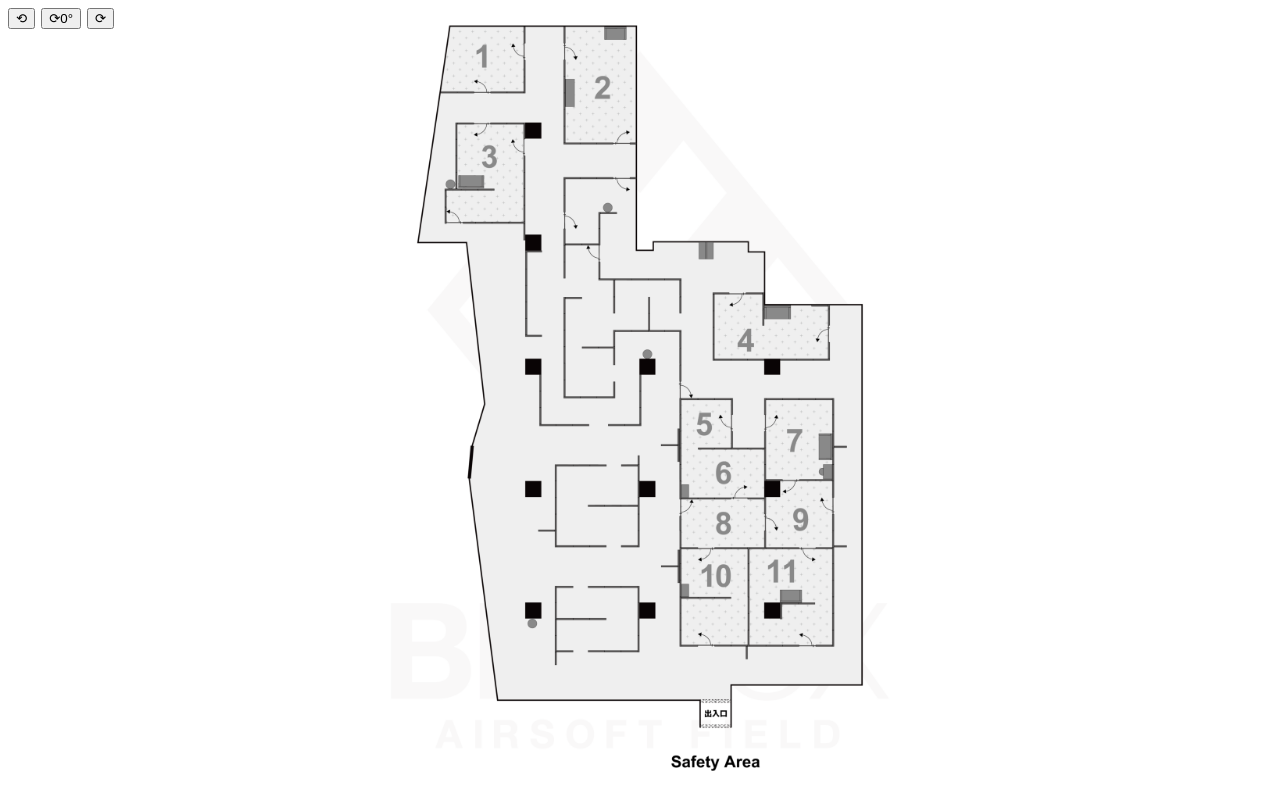
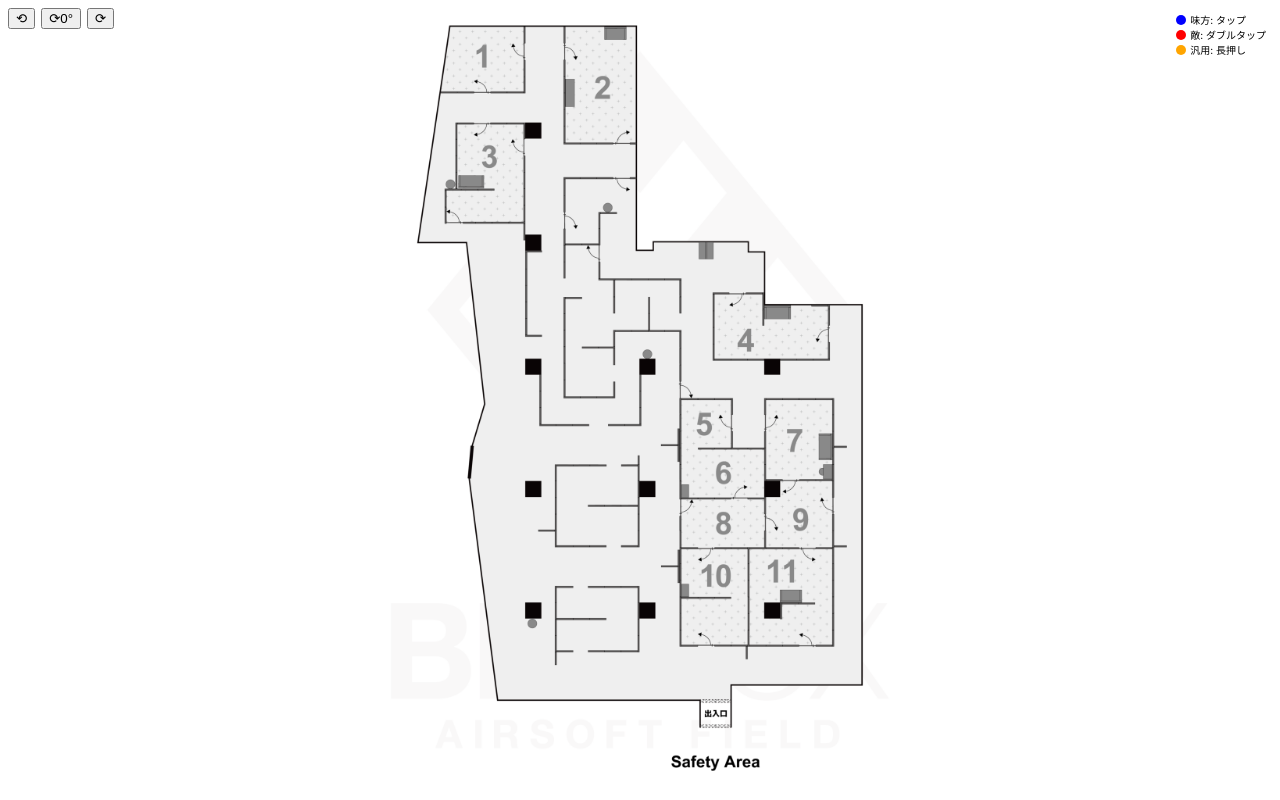
Before and after one commit to katoudaj/tacmap, a React (Create React App) app: page / in a window 1280 px wide. Built offline with nearby package versions, Linux system fonts and the light colour scheme; no server answers; the database is empty.

Commit message:
ピンの凡例を表示

```diff
--- a/src/components/Map.tsx
+++ b/src/components/Map.tsx
@@ -199,6 +199,32 @@ const Map: React.FC = () => {
         <button onClick={rotateRight} aria-label="右回転">⟳</button>
       </div>
 
+      {/* ピンの凡例 */}
+      <div style={{
+        position: "absolute",
+        top: 6,
+        right: 6,
+        zIndex: 50,
+        padding: "6px 8px",
+        fontSize: 10,
+        display: "flex",
+        flexDirection: "column",
+        alignItems: "flex-start",
+      }}>
+        <div style={{ display: "flex", gap: 4, alignItems: "center" }}>
+          <span style={{ width: 10, height: 10, borderRadius: 5, background: "blue",  }} />
+          <span>味方: タップ</span>
+        </div>
+        <div style={{ display: "flex", gap: 4, alignItems: "center" }}>
+          <span style={{ width: 10, height: 10, borderRadius: 5, background: "red", }} />
+          <span>敵: ダブルタップ</span>
+        </div>
+        <div style={{ display: "flex", gap: 4, alignItems: "center" }}>
+          <span style={{ width: 10, height: 10, borderRadius: 5, background: "orange", }} />
+          <span>汎用: 長押し</span>
+        </div>
+      </div>
+
       {/* 回転＋縮小をかけるラッパー。中心で回転・拡縮 */}
       <div
         onPointerDown={handlePointerDown}
```
